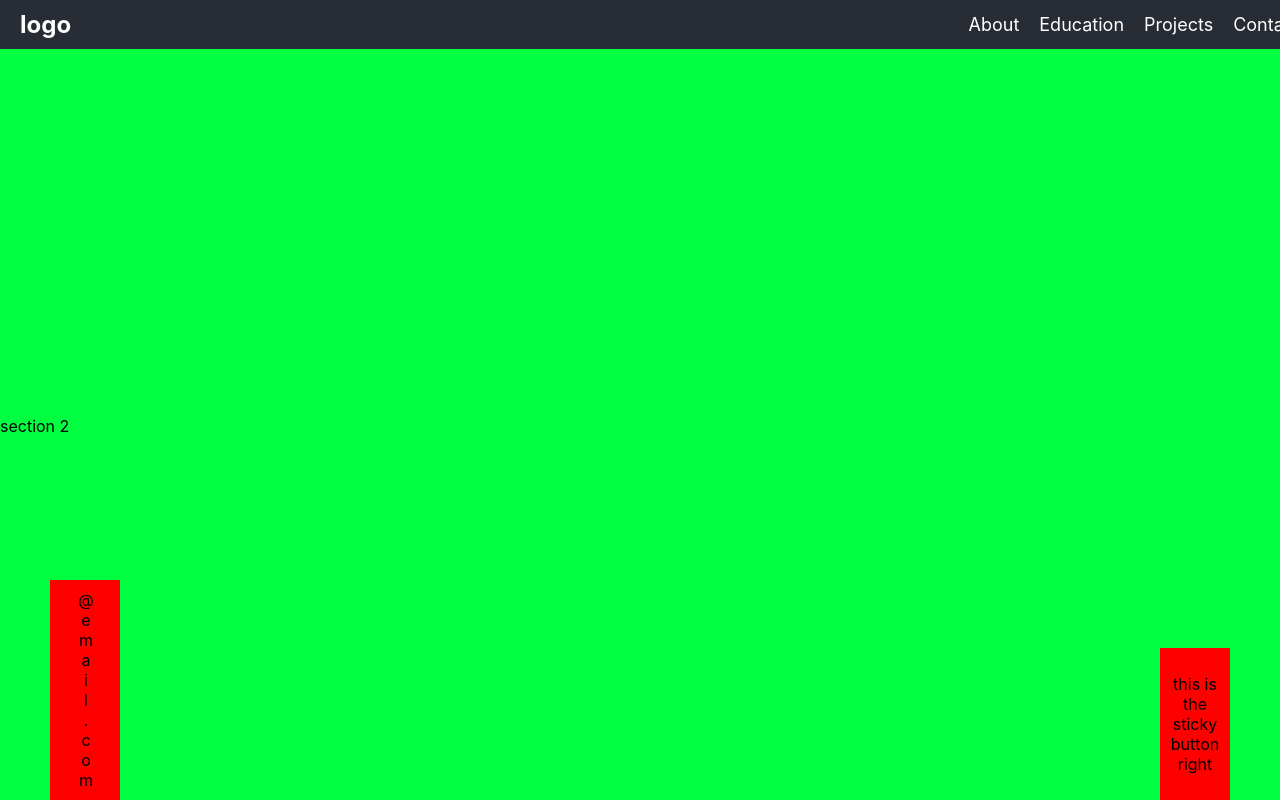
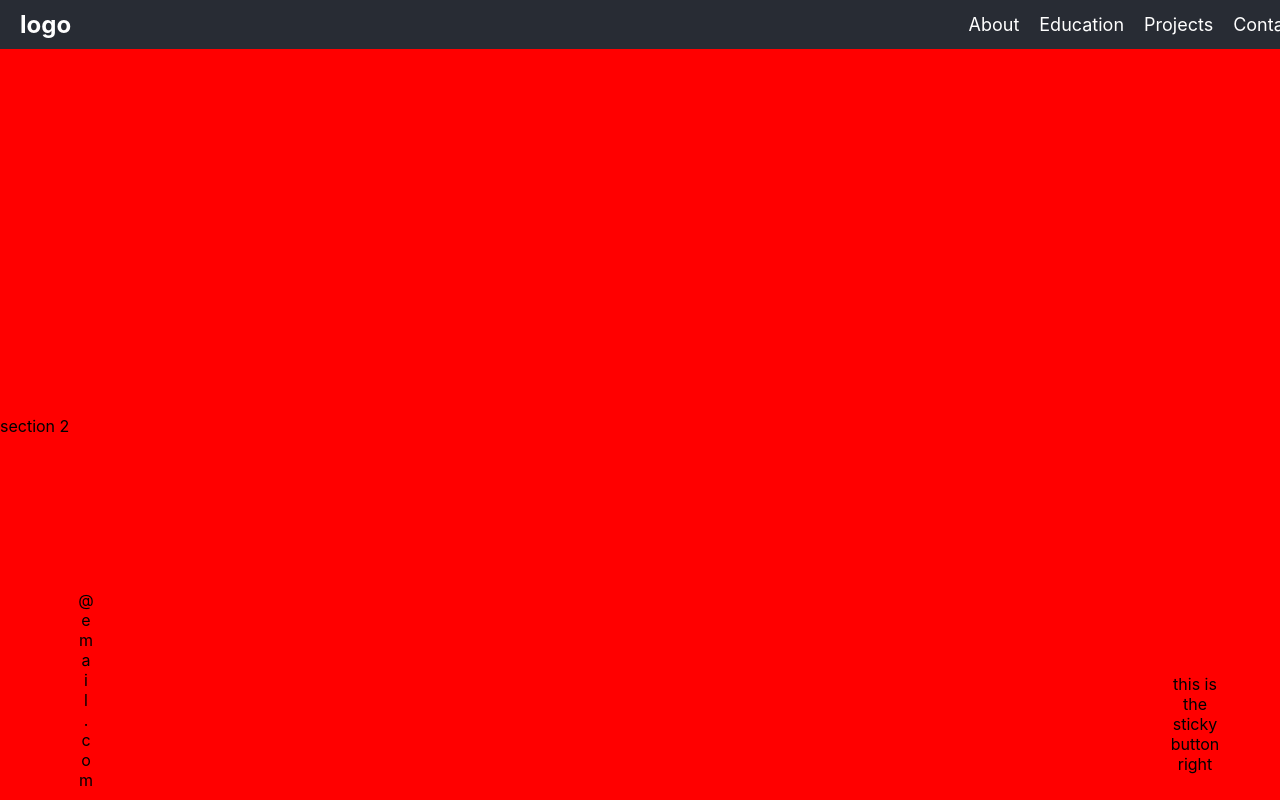
Before and after one commit to Wishwa-code/portfolio, a React (Create React App) app: page / in a window 1280 px wide. Shown: the top 800 px of the page. Built offline with nearby package versions, Linux system fonts and the light colour scheme.

Commit message:
something

```diff
--- a/src/App.css
+++ b/src/App.css
@@ -113,7 +113,7 @@
   display: flex;
   height: 1500px;
   width: 100vw;
-  background-color: rgb(0, 255, 64);
+  background-color: rgb(255, 0, 0);
   flex-direction: column;
 }
 
```
